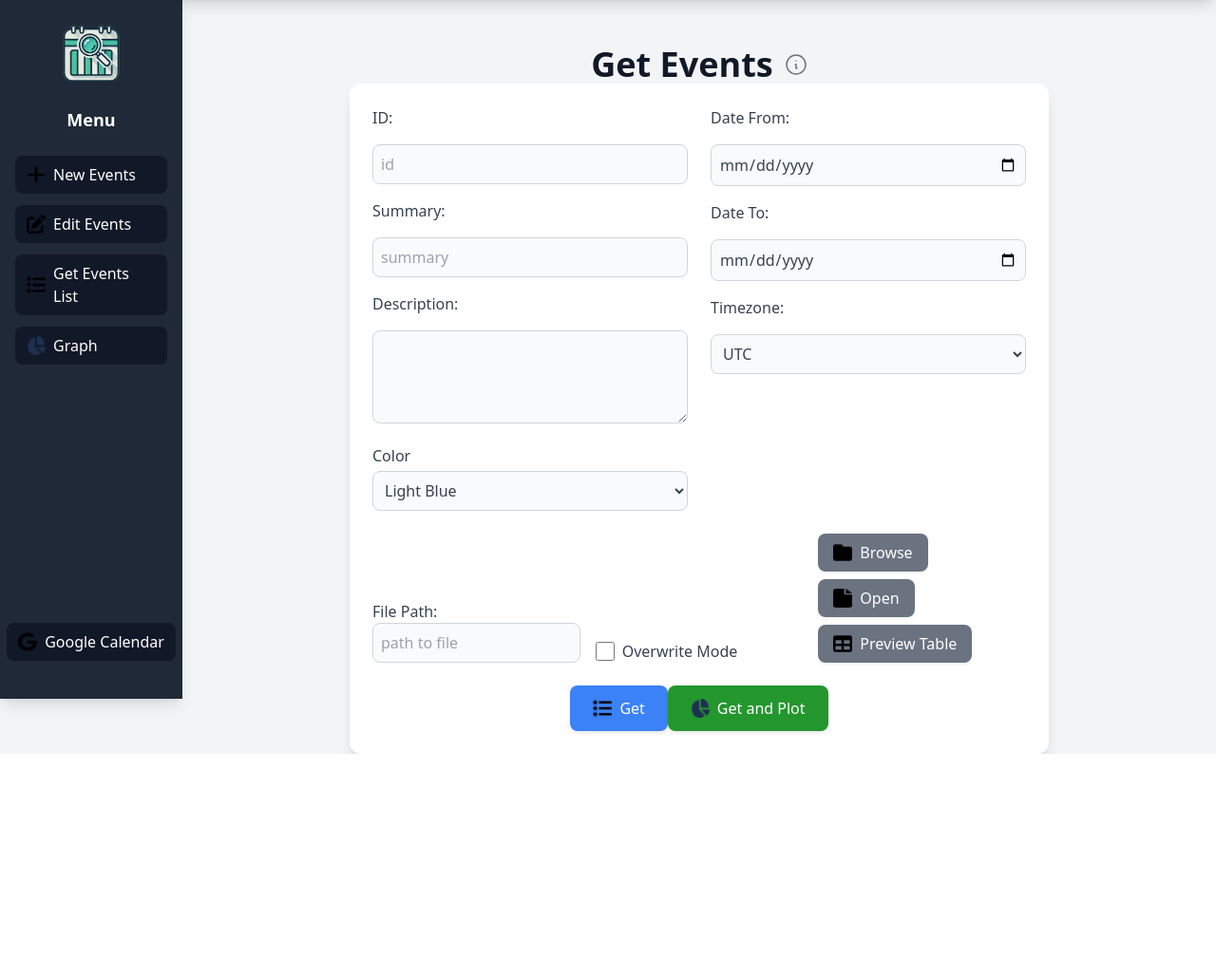
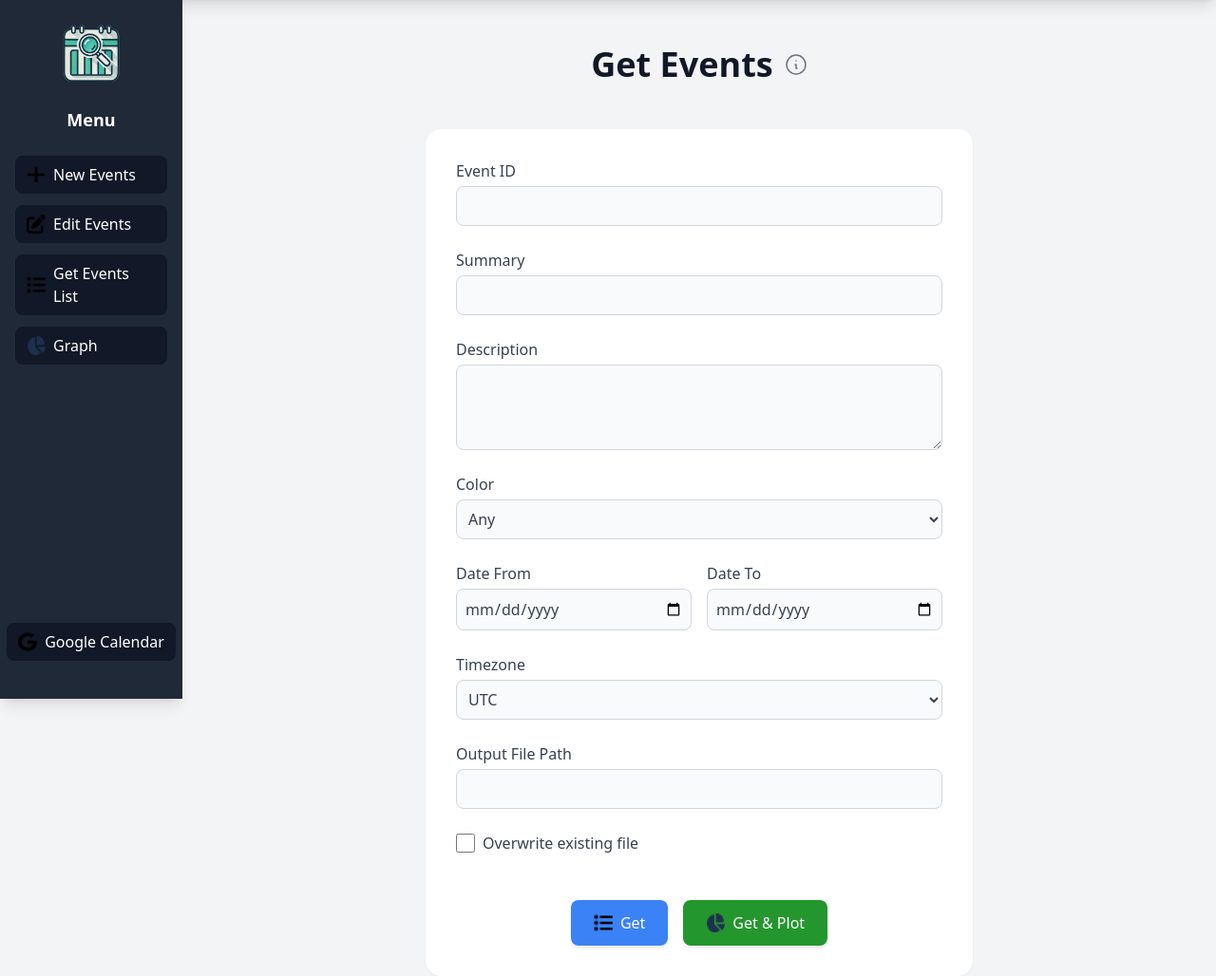
Before and after one commit to DennisTurco/Calendar-Data-Manager, a Flask app: page /get-events/ in a window 1280 px wide. Shown: the part 64-1092 px from the top of the page at 95% size. Before the commit the page ends 858 px from the top, so only its background shows below. Run offline with Flask 3, Linux system fonts and the light colour scheme; parts of the project's set-up code (start-up, migrations or seed data) failed here and were passed over; some libraries are stand-ins or nearby versions.

Commit message:
images fix, and html style update

```diff
--- a/common/enums/GraphType.py
+++ b/common/enums/GraphType.py
@@ -10,5 +10,5 @@ class GraphType(Enum):
     HOURS_PER_MONTH_GROUPED_BY_YEAR = 'Hours per Month Grouped By Year'
 
     @staticmethod
-    def to_list():
+    def to_list() -> list[str]:
         return [GraphType.HOURS_PER_YEAR.value, GraphType.HOURS_PER_MONTH.value, GraphType.HOURS_BY_SUMMARY_BAR.value, GraphType.HOURS_BY_SUMMARY_PIE.value, GraphType.HOURS_PER_YEAR_BY_SUMMARY.value, GraphType.HOURS_PER_MONTH_BY_SUMMARY.value, GraphType.HOURS_PER_MONTH_GROUPED_BY_YEAR.value]
--- a/desktop_app/GUI.py
+++ b/desktop_app/GUI.py
@@ -47,7 +47,8 @@ class App:
             print(f"Error: {e}")
 
     def __init_window(self):
-        self.root.iconbitmap('../common/imgs/icon.ico')
+        self.root.iconbitmap(Images().icon_ico)
+
         self.root.title("Calendar Data Manager")
         CommonOperations.center_window(self.root, ConfigKeys.Keys.APP_WIDTH.value, ConfigKeys.Keys.APP_HEIGHT.value)
         self.root.minsize(1100, 900)
--- a/desktop_app/frames/BaseFrame.py
+++ b/desktop_app/frames/BaseFrame.py
@@ -1,3 +1,4 @@
+from desktop_app.Images import Images
 from desktop_app.enums.FrameTypes import FrameTypes
 import webbrowser
 import customtkinter as ctk
@@ -8,7 +9,6 @@ from common.LogService import LogService
 from common.CommonOperations import CommonOperations
 import desktop_app.GUIWidgets as GUIWidgets
 import desktop_app.frames.FrameController as FrameController
-from desktop_app.Images import Images
 
 class BaseFrame(ctk.CTkFrame):
     def __init__(self, parent):
--- a/desktop_app/frames/GetEventsFrame.py
+++ b/desktop_app/frames/GetEventsFrame.py
@@ -218,7 +218,7 @@ class GetEventsFrame(BaseFrame):
 
         if self.toplevel_window is None or not self.toplevel_window.winfo_exists():
             self.toplevel_window = ctk.CTkToplevel()
-            self.toplevel_window.after(200, lambda: self.toplevel_window.iconbitmap('../common/imgs/list.ico')) # type: ignore # I have to delay the icon because it's buggy on windows
+            self.toplevel_window.after(200, lambda: self.toplevel_window.iconbitmap(self.img.list_ico)) # type: ignore # I have to delay the icon because it's buggy on windows
             self.toplevel_window.title(f'{len(self.events)} Event(s) obtained')
 
             # Create a grid inside the toplevel window
@@ -281,7 +281,7 @@ class GetEventsFrame(BaseFrame):
 
         if self.toplevel_entry_window is None or not self.toplevel_entry_window.winfo_exists():
             self.toplevel_entry_window = ctk.CTkToplevel()
-            self.toplevel_entry_window.after(200, lambda: self.toplevel_entry_window.iconbitmap('../common/imgs/folder.ico')) # type: ignore # I have to delay the icon because it's buggy on windows
+            self.toplevel_entry_window.after(200, lambda: self.toplevel_entry_window.iconbitmap(self.img.folder_ico)) # type: ignore # I have to delay the icon because it's buggy on windows
             self.toplevel_entry_window.title('Select a file to save the results')
             self.toplevel_entry_window.geometry("350x50")
             entry = ctk.CTkEntry(self.toplevel_entry_window, width=250, placeholder_text="file path")
--- a/web_app/routes/get_events.py
+++ b/web_app/routes/get_events.py
@@ -7,7 +7,7 @@ from common.settings import TIMEZONE
 
 bp = Blueprint("get_events", __name__, url_prefix="/get-events")
 
-@bp.route("/")
+@bp.route("/", methods=["GET", "POST"])
 def get_events():
     return render_template(
         "get-events.html",
--- a/web_app/routes/graph.py
+++ b/web_app/routes/graph.py
@@ -12,7 +12,6 @@ def graph():
     return render_template(
         "graph.html",
         active_page="graph",
-
         section_message = markdown.markdown(InformationMessages.graph_info_message, extensions=["extra", "nl2br"]),
         graph_types = GraphType.to_list()
         )
--- a/web_app/templates/get-events.html
+++ b/web_app/templates/get-events.html
@@ -3,22 +3,23 @@
 
 <head>
     <meta charset="UTF-8">
-    <meta name="viewport" content="width=device-width, initial-scale=1.0">
     <title>Get Events</title>
     <script src="https://cdn.tailwindcss.com?plugins=typography"></script>
     <link rel="stylesheet" href="{{ url_for('static', filename='css/common.css') }}">
+    <link rel="icon" type="image/png" href="{{ url_for('static', filename='images/icon.png') }}">
 </head>
 
 <body class="bg-gray-100 text-gray-900 min-h-screen font-sans">
 
-    {% include 'navbar.html' %}
-    {% include 'sidebar.html' %}
+    {% include "components/toast.html" %}
+    {% include "navbar.html" %}
+    {% include "sidebar.html" %}
 
-    <!-- Main WRAPPER -->
+    <!-- MAIN WRAPPER -->
     <main class="w-full pl-0 md:pl-48 pt-16">
         <div class="mx-auto max-w-3xl px-4 flex flex-col items-center">
 
-            <!-- Header -->
+            <!-- HEADER -->
             <header class="mt-12 text-center">
                 <div class="flex items-center justify-center gap-3">
                     <h1 class="text-4xl font-semibold">Get Events</h1>
@@ -27,12 +28,11 @@
                     <button type="button"
                         onclick="openModal('info_get')"
                         class="text-gray-500 hover:text-gray-700 focus:outline-none focus:ring-2 focus:ring-blue-400 rounded"
-                        title="More info"
-                        aria-label="Informazioni sezione">
+                        title="More info">
                         <svg xmlns="http://www.w3.org/2000/svg" class="w-6 h-6" fill="none"
                              viewBox="0 0 24 24" stroke="currentColor" stroke-width="1.5">
                             <path stroke-linecap="round" stroke-linejoin="round"
-                                d="M13 16h-1v-4h-1m1-4h.01M12 2a10 10 0 100 20 10 10 0 000-20z" />
+                                  d="M13 16h-1v-4h-1m1-4h.01M12 2a10 10 0 100 20 10 10 0 000-20z"/>
                         </svg>
                     </button>
                     {% endif %}
@@ -47,44 +47,54 @@
                 {% endwith %}
             </header>
 
-            <!-- Card container -->
-            <div class="card p-6 rounded-xl shadow-lg w-full max-w-4xl space-y-6 bg-white">
+            <!-- FORM -->
+            <form method="POST"
+                  action="/get-events"
+                  class="mt-12 w-full max-w-xl bg-white p-8 rounded-2xl shadow-sm flex flex-col gap-6">
 
-                <!-- Event Information and Date Interval -->
-                <div class="grid md:grid-cols-2 gap-6">
-                    <!-- Event Info -->
-                    <div class="space-y-4">
-                        <label class="block text-gray-700 font-medium">ID:</label>
-                        <input type="text" name="event_id" placeholder="id" class="input-field">
+                <!-- Event filters -->
+                <div class="flex flex-col">
+                    <label class="mb-1 text-gray-700 font-medium">Event ID</label>
+                    <input type="text" name="event_id" class="input-field">
+                </div>
 
-                        <label class="block text-gray-700 font-medium">Summary:</label>
-                        <input type="text" name="summary" placeholder="summary" class="input-field">
+                <div class="flex flex-col">
+                    <label class="mb-1 text-gray-700 font-medium">Summary</label>
+                    <input type="text" name="summary" class="input-field">
+                </div>
 
-                        <label class="block text-gray-700 font-medium">Description:</label>
-                        <textarea name="description" rows="4" class="textarea-field"></textarea>
+                <div class="flex flex-col">
+                    <label class="mb-1 text-gray-700 font-medium">Description</label>
+                    <textarea name="description" rows="3" class="input-field"></textarea>
+                </div>
 
                 <!-- Color -->
                 <div class="flex flex-col">
-                            <label for="color" class="mb-1 text-gray-700 font-medium">Color</label>
-                            <select name="color" id="color" class="input-field">
-                                {% for color_name in event_colors %}
-                                <option value="{{ color_name }}" {% if color_name==default_color %}selected{% endif %}>
-                                    {{ color_name }}
-                                </option>
+                    <label class="mb-1 text-gray-700 font-medium">Color</label>
+                    <select name="color" class="input-field">
+                        <option value="">Any</option>
+                        {% for color in event_colors %}
+                        <option value="{{ color }}">{{ color }}</option>
                         {% endfor %}
                     </select>
                 </div>
+
+                <!-- Dates -->
+                <div class="flex flex-col md:flex-row gap-4">
+                    <div class="flex flex-col flex-1">
+                        <label class="mb-1 text-gray-700 font-medium">Date From</label>
+                        <input type="date" name="date_from" class="input-field">
                     </div>
 
-                    <!-- Date Interval -->
-                    <div class="space-y-4">
-                        <label class="block text-gray-700 font-medium">Date From:</label>
-                        <input type="date" name="date_from" class="input-field">
+                    <div class="flex flex-col flex-1">
+                        <label class="mb-1 text-gray-700 font-medium">Date To</label>
+                        <input type="date" name="date_to" class="input-field">
+                    </div>
+                </div>
 
-                        <label class="block text-gray-700 font-medium">Date To:</label>
-                        <input type="date" name="date_to" class="input-field">
-
-                        <label for="timezone" class="block text-gray-700 font-medium">Timezone:</label>
+                <!-- Timezone -->
+                <div class="flex flex-col">
+                    <label for="timezone" class="mb-1 text-gray-700 font-medium">Timezone</label>
                     <select name="timezone" id="timezone" class="input-field">
                         {% for tz in timezones %}
                         <option value="{{ tz }}">
@@ -92,44 +102,38 @@
                         </option>
                         {% endfor %}
                     </select>
-
-                    </div>
                 </div>
 
-                <!-- File Output -->
-                <div class="grid md:grid-cols-3 gap-4 items-end">
-                    <div>
-                        <label class="block text-gray-700 font-medium">File Path:</label>
-                        <input type="text" name="file_path" placeholder="path to file" class="input-field">
+                <!-- Output options -->
+                <div class="flex flex-col">
+                    <label class="mb-1 text-gray-700 font-medium">Output File Path</label>
+                    <input type="text" name="file_path" class="input-field">
                 </div>
+
                 <div class="flex items-center gap-2">
                     <input type="checkbox" name="overwrite_mode" class="h-5 w-5">
-                        <label class="text-gray-700">Overwrite Mode</label>
-                    </div>
-                    <div class="flex flex-wrap gap-2">
-                        <button type="button" class="button-secondary flex items-center gap-2">
-                            <img src="{{ url_for('static', filename='images/folder.png') }}" class="w-5 h-5"> Browse
-                        </button>
-                        <button type="button" class="button-secondary flex items-center gap-2">
-                            <img src="{{ url_for('static', filename='images/file.png') }}" class="w-5 h-5"> Open
-                        </button>
-                        <button type="button" class="button-secondary flex items-center gap-2">
-                            <img src="{{ url_for('static', filename='images/table.png') }}" class="w-5 h-5"> Preview
-                            Table
-                        </button>
-                    </div>
+                    <label class="text-gray-700">Overwrite existing file</label>
                 </div>
 
                 <!-- Submit -->
-                <div class="flex justify-center mt-4">
-                    <button type="submit" class="button-primary px-6 py-3 flex items-center gap-2">
-                        <img src="{{ url_for('static', filename='images/list.png') }}" class="w-5 h-5"> Get
+                <div class="flex justify-center gap-4 mt-6">
+                    <button type="submit"
+                            name="action"
+                            value="get"
+                            class="button-primary px-6 py-3 flex items-center gap-2">
+                        <img src="{{ url_for('static', filename='images/list.png') }}" class="w-5 h-5">
+                        Get
                     </button>
-                    <button type="submit" class="button-success px-6 py-3 flex items-center gap-2">
-                        <img src="{{ url_for('static', filename='images/chart.png') }}" class="w-5 h-5"> Get and Plot
+
+                    <button type="submit"
+                            name="action"
+                            value="get_and_plot"
+                            class="button-success px-6 py-3 flex items-center gap-2">
+                        <img src="{{ url_for('static', filename='images/chart.png') }}" class="w-5 h-5">
+                        Get & Plot
                     </button>
                 </div>
-            </div>
+            </form>
         </div>
     </main>
 
@@ -138,5 +142,4 @@
     <script src="{{ url_for('static', filename='js/toast.js') }}"></script>
 
 </body>
-
 </html>
--- a/web_app/templates/index.html
+++ b/web_app/templates/index.html
@@ -5,6 +5,7 @@
     <title>Calendar Data Manager</title>
     <script src="https://cdn.tailwindcss.com?plugins=typography"></script>
     <link rel="stylesheet" href="{{ url_for('static', filename='css/common.css') }}">
+    <link rel="icon" type="image/png" href="{{ url_for('static', filename='images/icon.png') }}">
 </head>
 
 <body class="bg-gray-100 text-gray-900 flex flex-col items-center min-h-screen font-sans">
--- a/web_app/templates/login.html
+++ b/web_app/templates/login.html
@@ -4,6 +4,7 @@
     <meta charset="UTF-8">
     <title>Login</title>
     <script src="https://cdn.tailwindcss.com"></script>
+    <link rel="icon" type="image/png" href="{{ url_for('static', filename='images/icon.png') }}">
 </head>
 <body class="bg-gray-100 flex items-center justify-center min-h-screen font-sans">
 
--- a/web_app/templates/new-events.html
+++ b/web_app/templates/new-events.html
@@ -6,6 +6,7 @@
     <title>Create New Event</title>
     <script src="https://cdn.tailwindcss.com?plugins=typography"></script>
     <link rel="stylesheet" href="{{ url_for('static', filename='css/common.css') }}">
+    <link rel="icon" type="image/png" href="{{ url_for('static', filename='images/icon.png') }}">
 </head>
 
 <body class="bg-gray-100 text-gray-900 min-h-screen font-sans">
@@ -109,9 +110,8 @@
                 <!-- Submit -->
                 <div class="flex justify-center mt-4">
                     <button type="submit" class="button-primary px-6 py-3 flex items-center gap-2">
+                        <img src="{{ url_for('static', filename='images/plus.png') }}" class="w-5 h-5" alt="">
                         Create
-                        <img src="{{ url_for('static', filename='images/plus.png') }}"
-                            class="w-5 h-5" alt="">
                     </button>
                 </div>
             </form>
```
Also changed, not shown: common/CommonOperations.py (+6 -5 lines), common/InformationMessages.py (+19 -19 lines), desktop_app/GUIWidgets.py (+7 -7 lines), desktop_app/Images.py (+40 -19 lines), desktop_app/frames/EditEventsFrame.py (+7 -7 lines), web_app/templates/edit-events.html (+25 -26 lines), web_app/templates/graph.html (+58 -34 lines), web_app/templates/sidebar.html (+2 -5 lines). Lines whose indentation alone changed are shown as unchanged.
